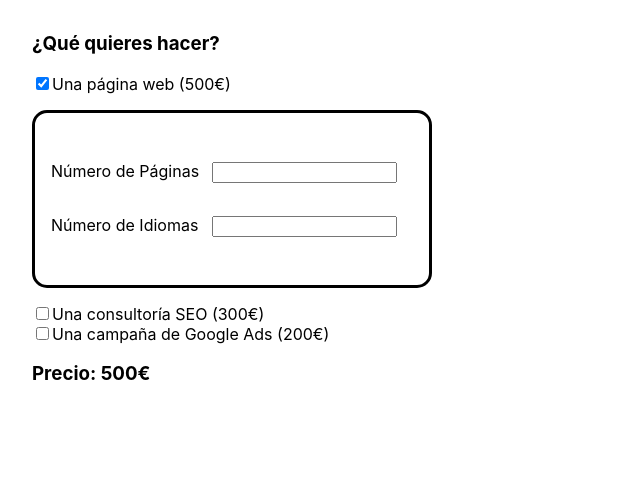
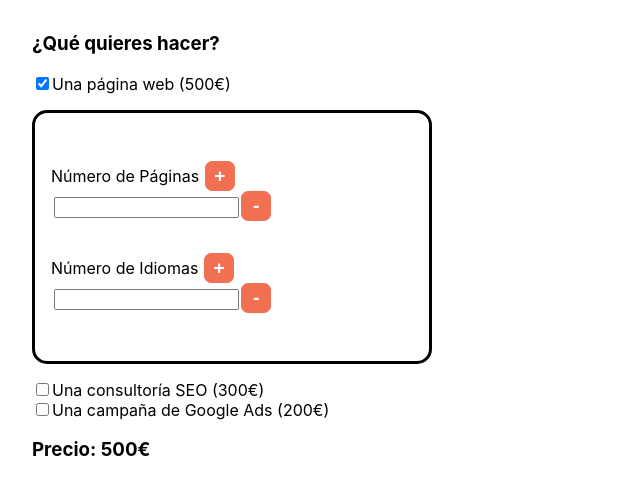
Before and after one commit to mitild/Sprint-7, a React (Create React App) app in the folder web-budget/: page / in a window 1280 px wide. Both pictures are taken after a click on the checkbox 42 px from the left and 83 px from the top of the page. Shown: the top 494 px of the page, without its empty margins (0-640 px from the left). Built offline with nearby package versions, Linux system fonts and the light colour scheme.

Commit message:
Exercise 3
- Added styled buttons to the extras section
- Hooked the buttons to an Add and a Remove function respectively

```diff
--- a/web-budget/src/App.css
+++ /dev/null
@@ -1,38 +0,0 @@
-.App {
-  text-align: center;
-}
-
-.App-logo {
-  height: 40vmin;
-  pointer-events: none;
-}
-
-@media (prefers-reduced-motion: no-preference) {
-  .App-logo {
-    animation: App-logo-spin infinite 20s linear;
-  }
-}
-
-.App-header {
-  background-color: #282c34;
-  min-height: 100vh;
-  display: flex;
-  flex-direction: column;
-  align-items: center;
-  justify-content: center;
-  font-size: calc(10px + 2vmin);
-  color: white;
-}
-
-.App-link {
-  color: #61dafb;
-}
-
-@keyframes App-logo-spin {
-  from {
-    transform: rotate(0deg);
-  }
-  to {
-    transform: rotate(360deg);
-  }
-}
--- a/web-budget/src/App.js
+++ b/web-budget/src/App.js
@@ -2,6 +2,7 @@ import { useState, Fragment, useEffect } from 'react';
 import services from './data'
 import Checkbox from './components/Checkboxes/Checkbox'
 import Panel from './components/Styled Form/Panel'
+import CustomInput from './components/Styled Form/CustomInput';
 
 function App() {
 // State with array of objects containing available services data
@@ -16,6 +17,35 @@ const [ extras, setExtras ] = useState({Pqty: 0, Lqty: 0}
 function handleWebBudget(e) {
   const { id, value } = e.target
   id === 'pages' ? setExtras(prev => ({...prev, Pqty: value})) : setExtras(prev => ({...prev, Lqty: value}))
+  console.log('soy')
+}
+
+// Handle the extra pages and languages add Buttons
+function handleAdd(e) {
+  const { id } = e.target
+  if(id === 'addPage') {
+    setExtras(prev => ({...prev, Pqty: Number(prev.Pqty + 1)}))
+  } else if(id === 'addLang'){
+      setExtras(prev => ({...prev, Lqty: Number(prev.Lqty + 1)}))
+    }
+}
+
+// Handle the extra pages and languages remove Buttons
+function handleRemove(e) {
+
+  const { id } = e.target
+
+  if(id === 'removePage') {
+    setExtras(prev => {
+      return prev.Pqty > 0 ? {...prev, Pqty: Number(prev.Pqty - 1)} : {...prev, Pqty: 0}
+    })
+  }
+
+  else if(id === 'removeLang'){
+    setExtras(prev => {
+      return prev.Lqty > 0 ? {...prev, Lqty: Number(prev.Lqty - 1)} : {...prev, Lqty: 0}
+    })
+  }
 }
 
 // Total cost of those extras
@@ -47,11 +77,22 @@ const handleCheck = (e) => {
 const form = services.map(({ name, description, price, id, isChecked }) => {
 
   // Conditional rendering of extra services
-  const Option = isChecked && name === 'checkWeb' ? <Panel
+  const Option = isChecked && name === 'checkWeb' ?
+
+    <>
+    {/* <Panel
       onchange={ handleWebBudget }
       pageValue={extras.Pqty > 0 && extras.Pqty}
       langValue={extras.Lqty > 0 && extras.Lqty}
+    /> */}
+    <CustomInput
+      onchange={ handleWebBudget}
+      handleadd={ handleAdd }
+      handleremove={ handleRemove }
+      pageValue={extras.Pqty > 0 && extras.Pqty}
+      langValue={extras.Lqty > 0 && extras.Lqty}
     />
+    </>
     :
     undefined
 
@@ -69,12 +110,14 @@ const form = services.map(({ name, description, price, id, isChecked }) => {
   )
 })
 
+
+
   return (
     <div className="App">
       <h3>¿Qué quieres hacer?</h3>
-      <form>
+      <div>
         { form }
-      </form>
+      </div>
       <h3>Precio: { total + totalExtras }€</h3>
     </div>
   );
--- /dev/null
+++ b/web-budget/src/components/Styled Form/CustomInput.js
@@ -0,0 +1,49 @@
+import { StyledForm, StyledInput } from './StyledForm'
+import CustomButton from '../StyledButton/CustomButton'
+
+const CustomInput = ({ onchange, pageValue, langValue, handleadd, handleremove }) => {
+  return (
+    <StyledForm>
+      <label htmlFor="pages">Número de Páginas
+        <CustomButton
+          text= '+'
+          handleClick={ handleadd }
+          id= 'addPage'
+        ></CustomButton>
+        <StyledInput
+          type="number"
+          onChange={ onchange }
+          name="pages"
+          id="pages"
+          value={ pageValue }
+        />
+        <CustomButton
+          text= '-'
+          handleClick={ handleremove }
+          id= 'removePage'
+        ></CustomButton>
+      </label>
+      <label htmlFor="languages">Número de Idiomas
+        <CustomButton
+          text= '+'
+          handleClick={ handleadd }
+          id= 'addLang'
+        ></CustomButton>
+        <StyledInput
+          type="number"
+          onChange={ onchange }
+          name="languages"
+          id="languages"
+          value={ langValue }
+        />
+        <CustomButton
+          text= '-'
+          handleClick={ handleremove }
+          id= 'removeLang'
+        ></CustomButton>
+      </label>
+    </StyledForm>
+  )
+}
+
+export default CustomInput
--- a/web-budget/src/components/Styled Form/StyledForm.js
+++ b/web-budget/src/components/Styled Form/StyledForm.js
@@ -11,7 +11,7 @@ const StyledForm = styled.div`
 `
 
 const StyledInput = styled.input`
-  margin-left: 1em;
+  margin: 0 .2em;
 `
 
 export { StyledForm, StyledInput }
--- /dev/null
+++ b/web-budget/src/components/StyledButton/CustomButton.js
@@ -0,0 +1,12 @@
+import StyledButton from "./StyledButton"
+
+const CustomButton = ({ text, handleClick, id }) => {
+  return (
+    <StyledButton
+      onClick={ handleClick }
+      id={ id }
+    >{ text }</StyledButton>
+  )
+}
+
+export default CustomButton
--- /dev/null
+++ b/web-budget/src/components/StyledButton/StyledButton.js
@@ -0,0 +1,27 @@
+import styled from "styled-components";
+
+const StyledButton = styled.button`
+  cursor: pointer;
+  background-color: #F27052;
+  border: 1px solid #F27052;
+  border-radius: 7px;
+  width: 30px;
+  height 30px;
+  color: #FFFFFF;
+  font-size: 1.2rem;
+  font-weight: bold;
+  &:hover,
+  &:focus {
+    color: #F27052;
+    background-color: #FFFFFF;
+  }
+  &:active {
+    color: #a94f3a;
+    border-color: #a94f3a;
+  }
+  &:first-of-type {
+    margin-left: .3em;
+  }
+`
+
+export default StyledButton
--- a/web-budget/src/index.css
+++ b/web-budget/src/index.css
@@ -12,3 +12,19 @@ code {
   font-family: source-code-pro, Menlo, Monaco, Consolas, 'Courier New',
     monospace;
 }
+
+/* Chrome, Safari, Edge, Opera */
+input::-webkit-outer-spin-button,
+input::-webkit-inner-spin-button {
+  -webkit-appearance: none;
+  margin: 0;
+}
+
+/* Firefox */
+input[type=number] {
+  -moz-appearance: textfield;
+}
+
+label .label {
+  marginRight: .5em;
+}
```
Also changed, not shown: web-budget/src/reportWebVitals.js (deleted, +0 -13 lines), web-budget/src/setupTests.js (deleted, +0 -5 lines), 1 other file (tests, documents, lock files or other folders).
